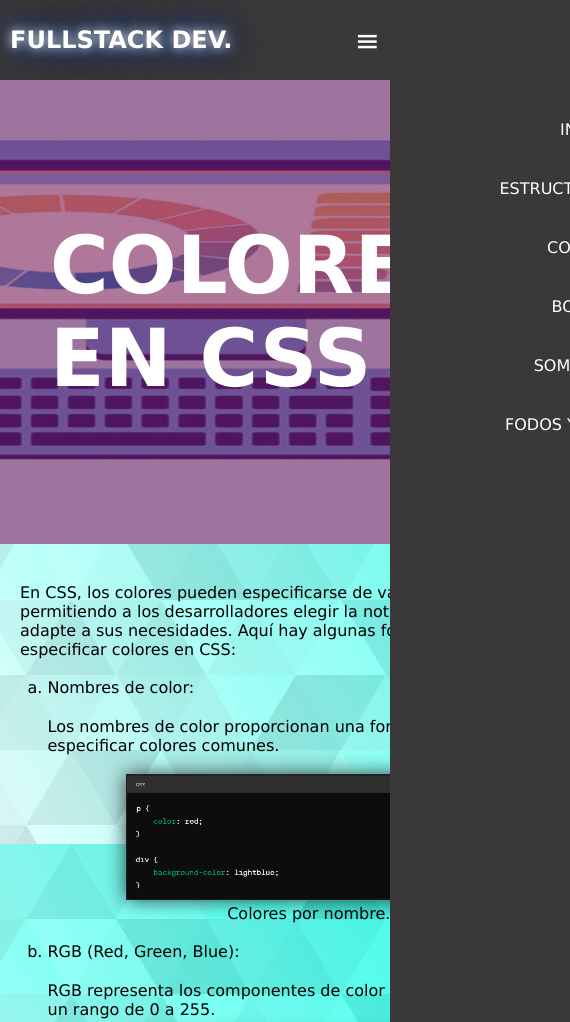
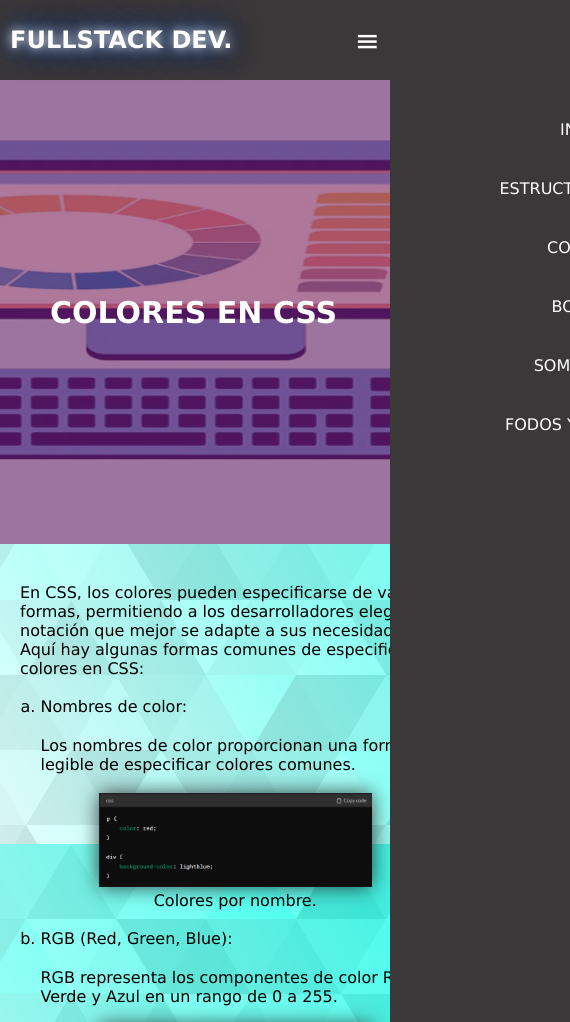
Before and after one commit to JoselynMMendozaM/introducci-n_css, a plain HTML site: page colores.html in a window 390 px wide. Shown: the top 1022 px of the page, 570 px wide, since content can reach past the window. Drawn offline with Linux system fonts and the light colour scheme; grey boxes are pictures that could not be loaded.

Commit message:
Add files via upload

```diff
--- a/style-bordes.css
+++ b/style-bordes.css
@@ -5,10 +5,14 @@
 
 @media(max-width: 768px){
     .first-content{
-        width: 550px;
+        width: 410px;
     }
     aside{
-        width: 400px;
+        width: 200px;
+    }
+    .banner{
+        width: 100%;
+
     }
 }
 #banner{
--- a/style-colores.css
+++ b/style-colores.css
@@ -8,11 +8,12 @@
 
 @media(max-width: 768px){
     .first-content{
-        width: 550px;
+        width: 410px;
     }
     aside{
-        width: 400px;
+        width: 200px;
     }
+
 }
 #banner{
     padding: 0 50px;
--- a/style-sombreada.css
+++ b/style-sombreada.css
@@ -8,13 +8,13 @@
 
 @media(max-width: 768px){
     .first-content{
-        width: 550px;
+        width: 10px;
     }
     aside{
-        width: 400px;
+        width: 10px;
     }
-    figure{
-        width: 200px;
+    img{
+        width: 10px;
     }
 }
 #banner{
--- a/style.css
+++ b/style.css
@@ -179,7 +179,7 @@ figure img{
 }
 
 figure:hover img{
-transform: scale(1.2);
+transform: scale(1.1);
 }
 p{
     justify-content: center;
@@ -236,6 +236,12 @@ aside:hover img{
         right: 0;
 
     }
+    .banner-container h1{
+        font-size: 30px;
+        font-weight: 400;
+        padding:  10px 0px;
+
+    }
 
     aside {
         width: 80px;
```
